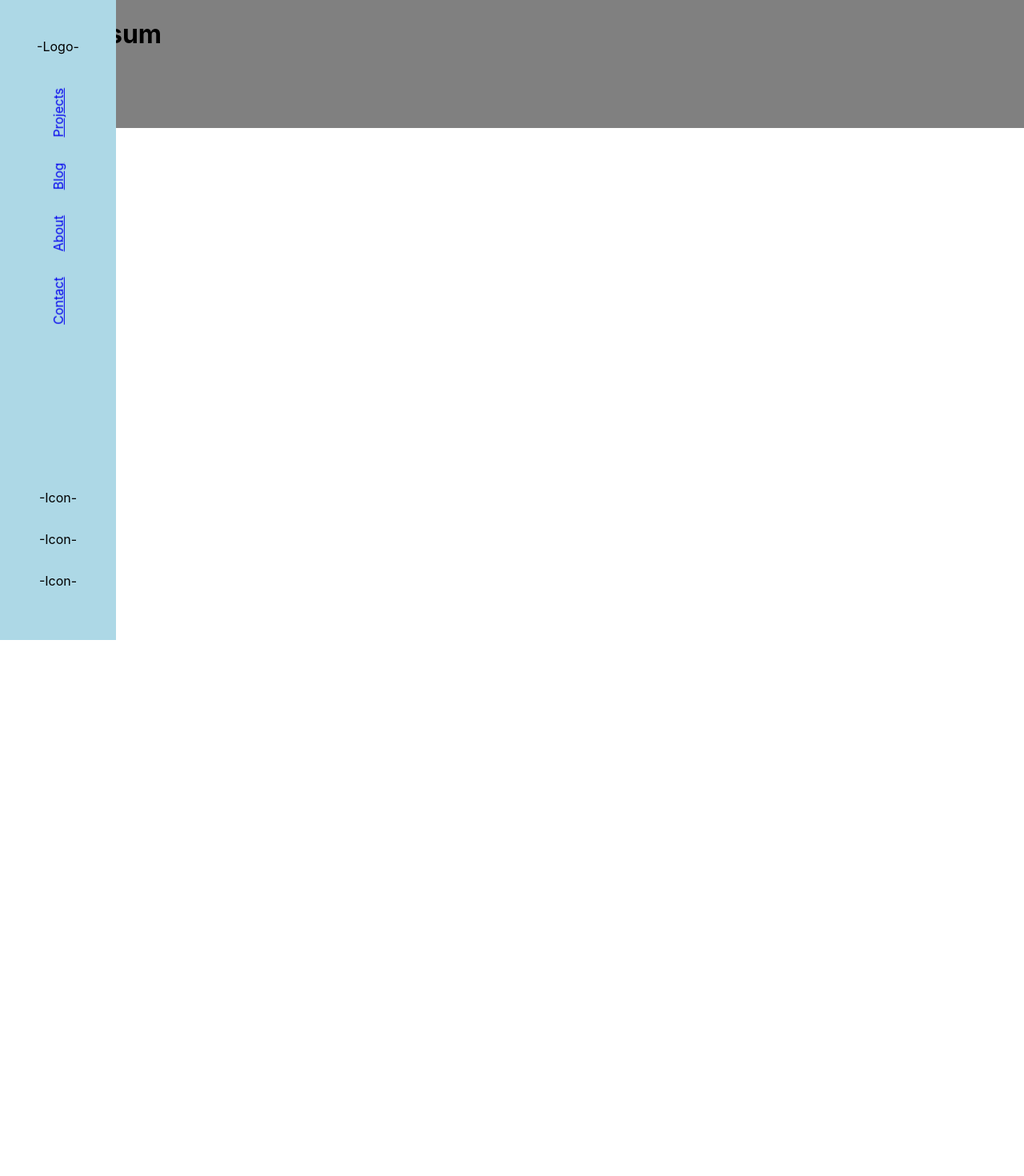
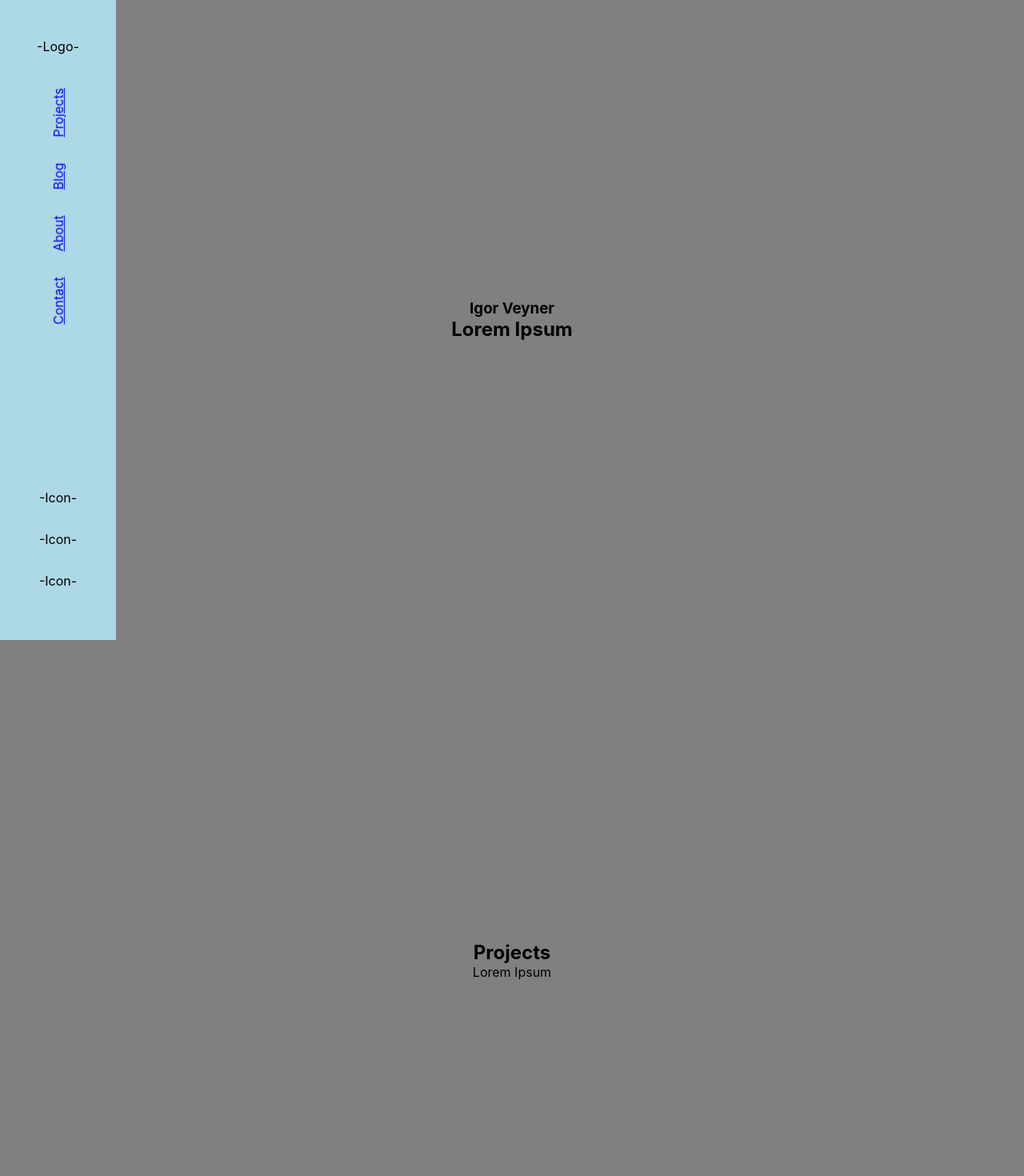
Before and after one commit to IgoVeyner/portfolio, a React (Create React App) app: page / in a window 1280 px wide. Shown: the top 1470 px of the page at 80% size. Before the commit the page ends 800 px from the top, so only its background shows below. Built offline with nearby package versions, Linux system fonts and the light colour scheme.

Commit message:
align and space main content

```diff
--- a/src/components/AboutMe/index.js
+++ b/src/components/AboutMe/index.js
@@ -1,9 +1,9 @@
 const AboutMe = () => {
   return (
-    <div>
+    <section className="section">
       <h2>About Me</h2>
       <p>Lorem Ipsum</p>
-    </div>
+    </section>
   )
 }
 
--- a/src/components/IntroText/index.js
+++ b/src/components/IntroText/index.js
@@ -1,9 +1,9 @@
 const IntroText = () => {
   return (
-    <div>
+    <section className="section">
       <h3>Igor Veyner</h3>
       <h1>Lorem Ipsum</h1>
-    </div>
+    </section>
   )
 }
 
--- a/src/components/MainContent/index.css
+++ b/src/components/MainContent/index.css
@@ -2,3 +2,11 @@
   width: 100%;
   background-color: grey;
 }
+
+.section {
+  display: flex;
+  align-items: center;
+  justify-content: center;
+  flex-direction: column;
+  height: 100vh;
+}
--- a/src/components/ProjectSummary/index.js
+++ b/src/components/ProjectSummary/index.js
@@ -1,9 +1,9 @@
 const ProjectSummary = () => {
   return (
-    <div>
+    <section className="section">
       <h2>Projects</h2>
       <p>Lorem Ipsum</p>
-    </div>
+    </section>
   )
 }
 
```
